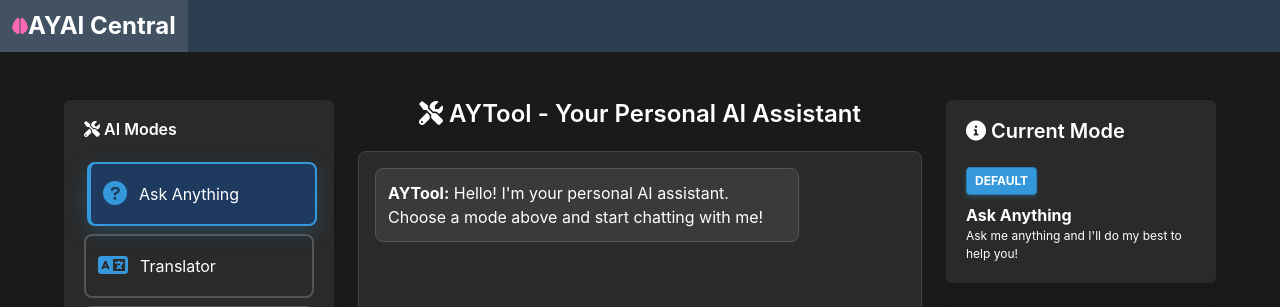
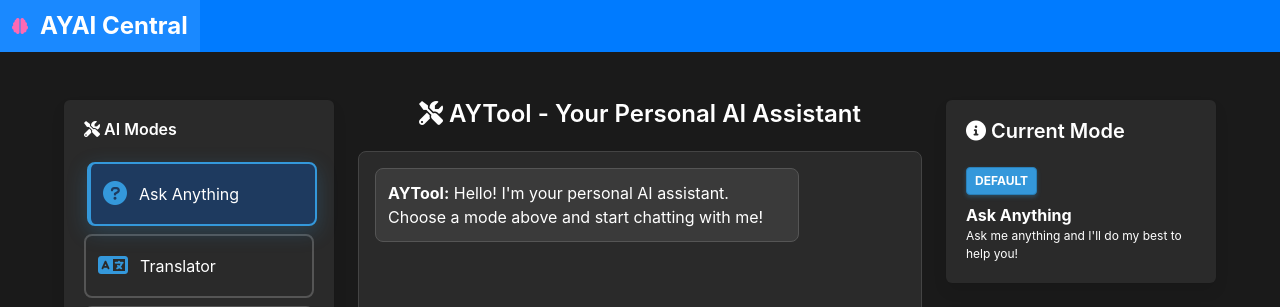
Before and after one commit to atulyadav128/translate, a Flask app: page / in a window 1280 px wide. Shown: the top 307 px of the page. Run offline with Flask 3, Linux system fonts and the light colour scheme; some libraries are stand-ins or nearby versions.

Commit message:
Fix navbar background color and brain icon spacing

```diff
--- a/templates/index.html
+++ b/templates/index.html
@@ -25,7 +25,7 @@
             color: #ffffff !important;
         }
         .navbar {
-            background-color: #2C3E50 !important;
+            background-color: #007BFF !important;
         }
         .navbar-item {
             color: #ffffff !important;
@@ -245,7 +245,7 @@
     <nav class="navbar" style="background-color: #007BFF;">
         <div class="navbar-brand">
             <a class="navbar-item" href="/" style="color: #ffffff !important;">
-                <i class="fas fa-brain" style="color: #FF69B4 !important;"></i>
+                <i class="fas fa-brain" style="color: #FF69B4 !important; margin-right: 0.75rem;"></i>
                 <strong style="color: #ffffff !important; font-size: 1.5rem;">AYAI Central</strong>
             </a>
         </div>
```
